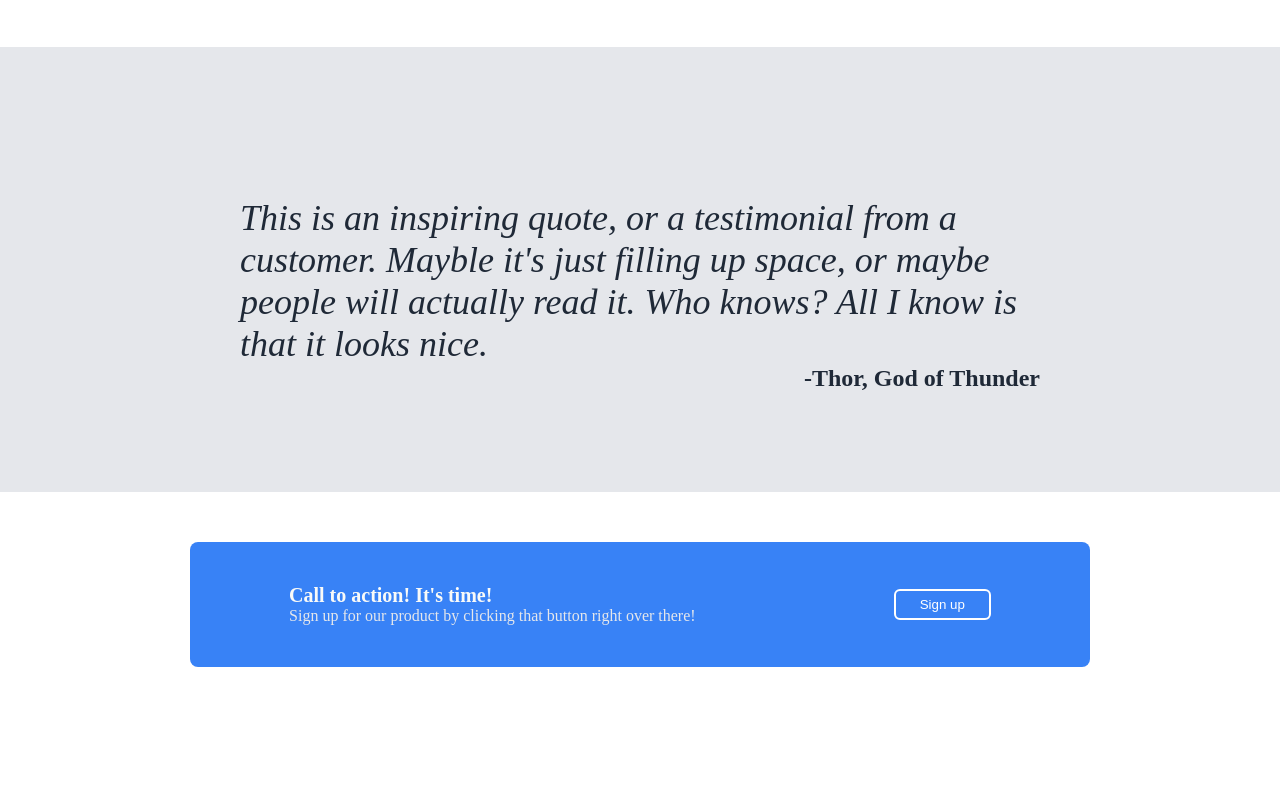
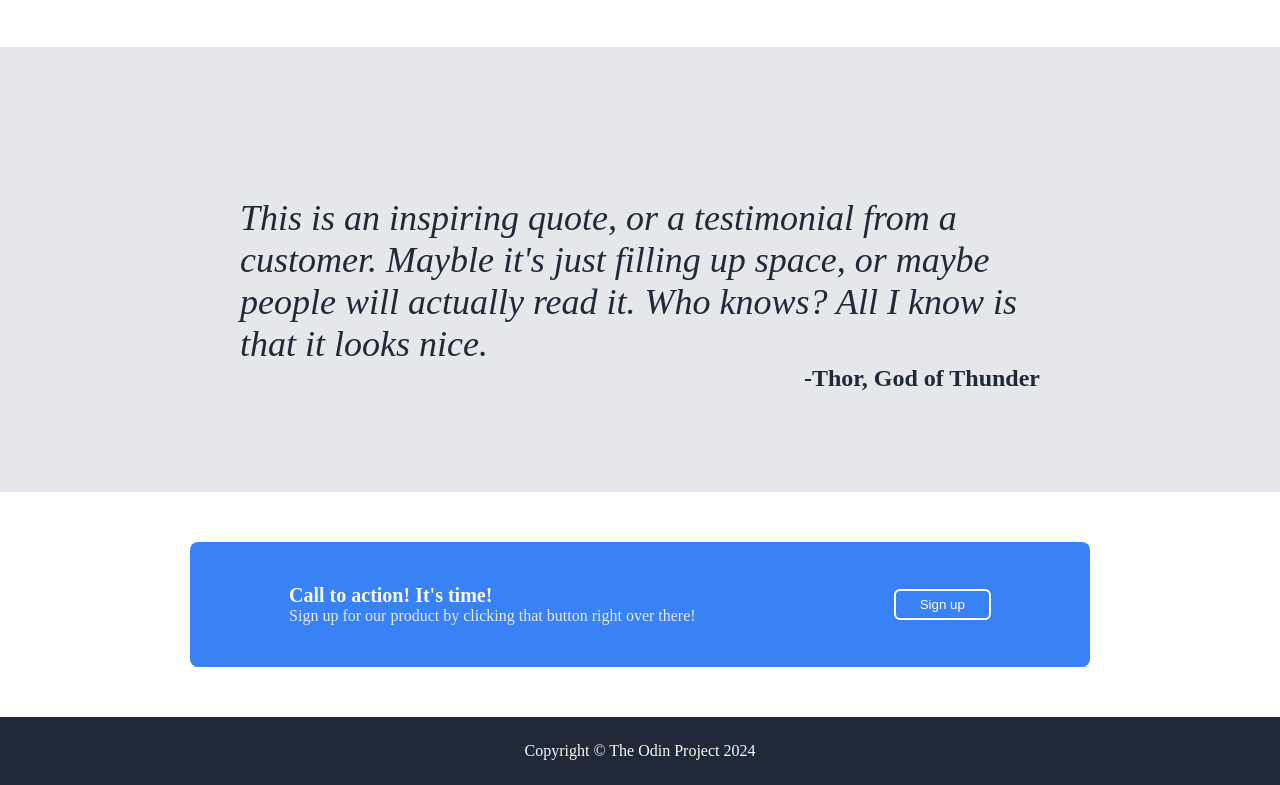
Before and after one commit to razcona/landing-page, a plain HTML site: page index.html in a window 1280 px wide. Shown: the part 813-1598 px from the top of the page. Before the commit the page ends 1530 px from the top, so only its background shows below. Drawn offline with Linux system fonts and the light colour scheme.

Commit message:
Completed version of the odin landing-page project without customizations.

```diff
--- a/index.html
+++ b/index.html
@@ -66,5 +66,7 @@
         </div>
         </div>
 
+        <div class="footer">Copyright © The Odin Project 2024</div>
+
     </body>
 </html>
--- a/styles.css
+++ b/styles.css
@@ -169,3 +169,11 @@ a {
 button.white {
     border: 2px solid white;
 }
+
+.footer {
+    background-color: #1F2937;
+    color: #F9FAF8;
+    padding: 25px;
+    display: flex;
+    justify-content: center;
+}
```
Also changed, not shown: 1 other file.
